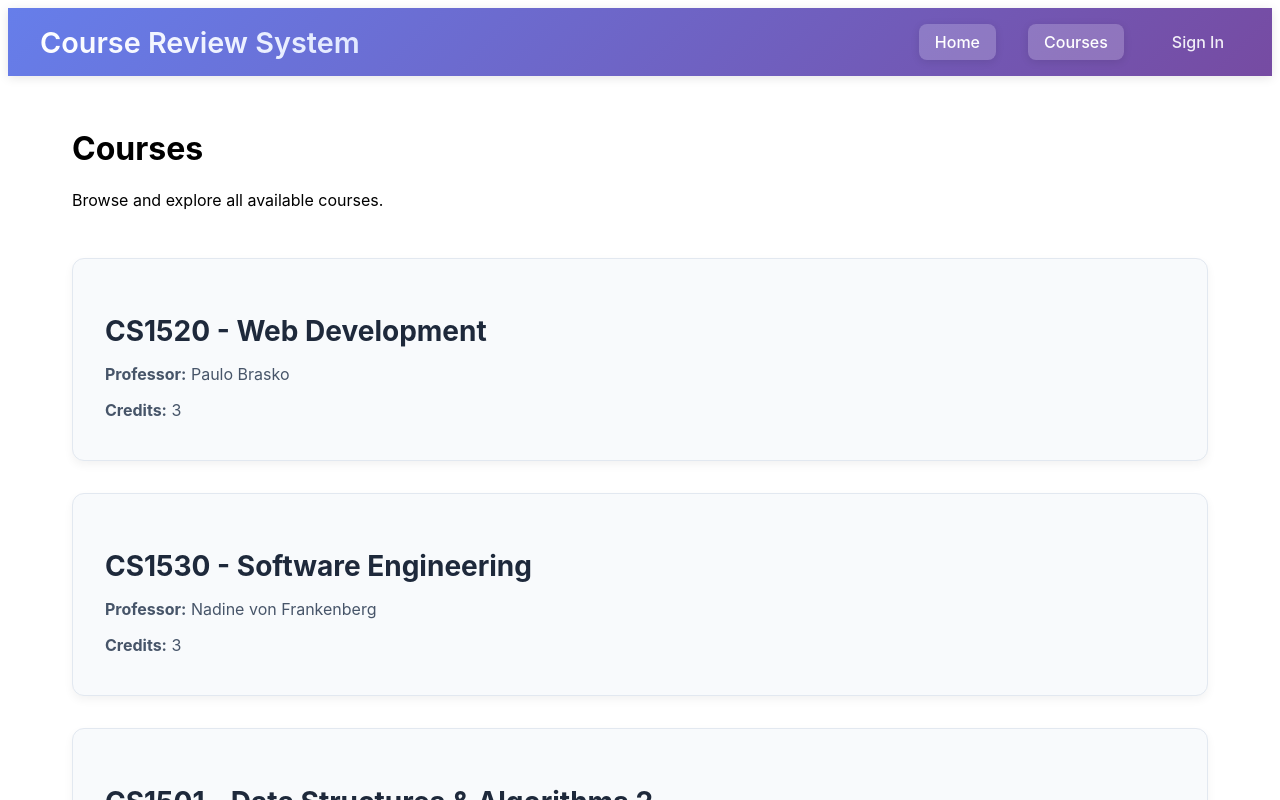
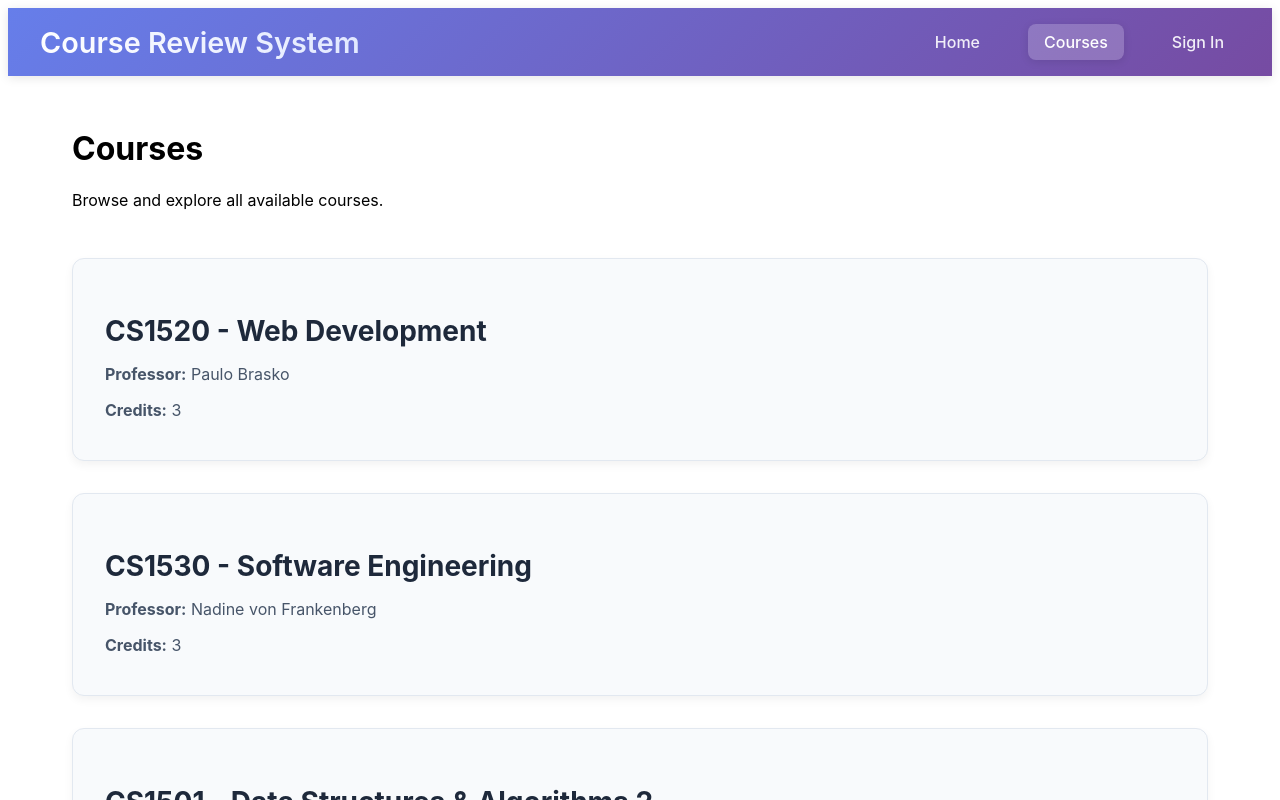
Before and after one commit to dannypeelen/Course-Review-System, an Angular app in the folder frontend/: page /courses in a window 1280 px wide. Shown: the top 800 px of the page. Built offline with nearby package versions, Linux system fonts and the light colour scheme.

Commit message:
fixed home button always highlighted

```diff
--- a/frontend/src/app/app.component.html
+++ b/frontend/src/app/app.component.html
@@ -4,7 +4,7 @@
       <h1>Course Review System</h1>
     </div>
     <div class="nav-links">
-      <a routerLink="/" routerLinkActive="active">Home</a>
+      <a routerLink="/" routerLinkActive="active" [routerLinkActiveOptions]="{exact: true}">Home</a>
       <a routerLink="/courses" routerLinkActive="active">Courses</a>
       <a routerLink="/reviews" routerLinkActive="active">Sign In</a>
     </div>
```
